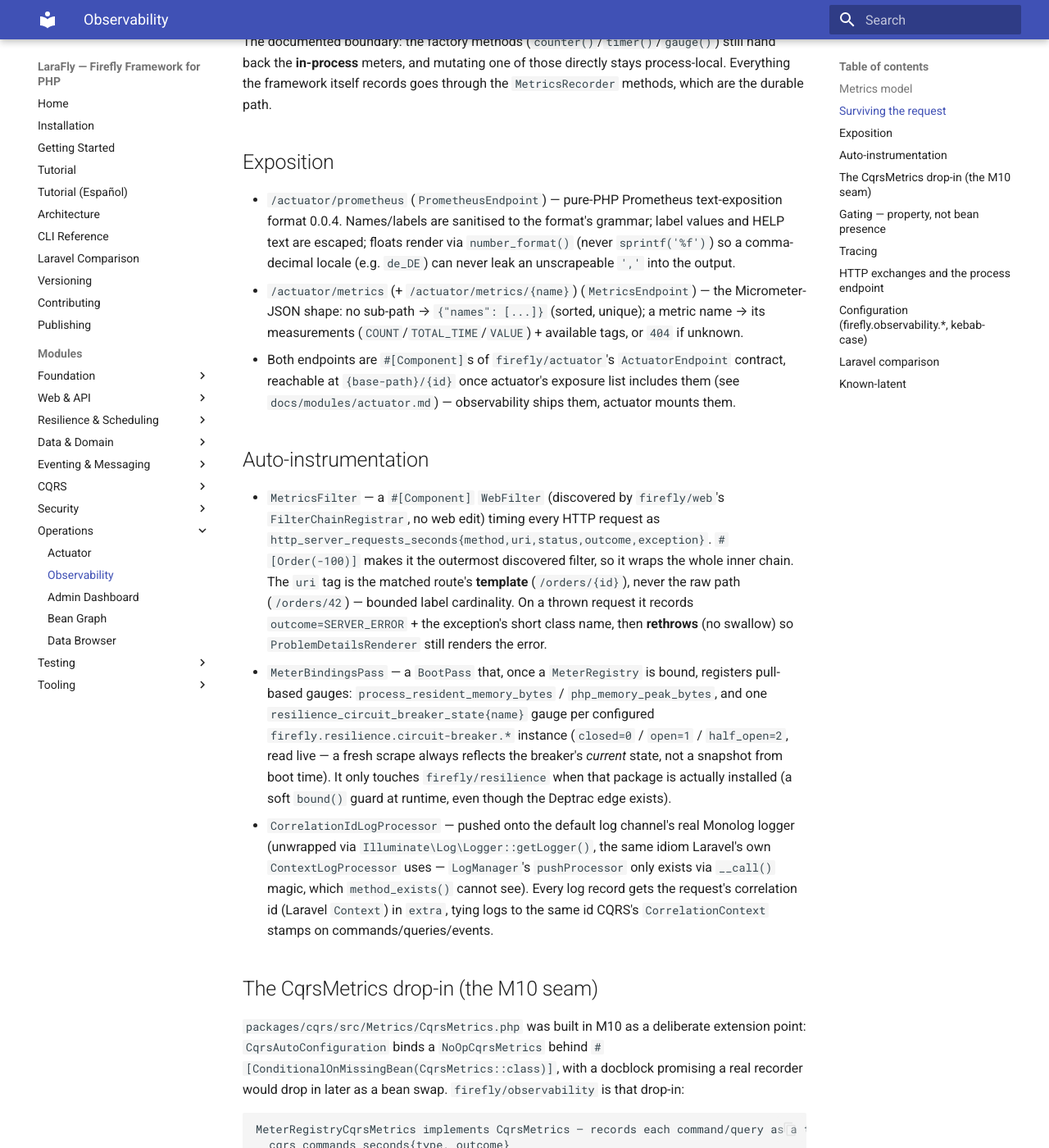
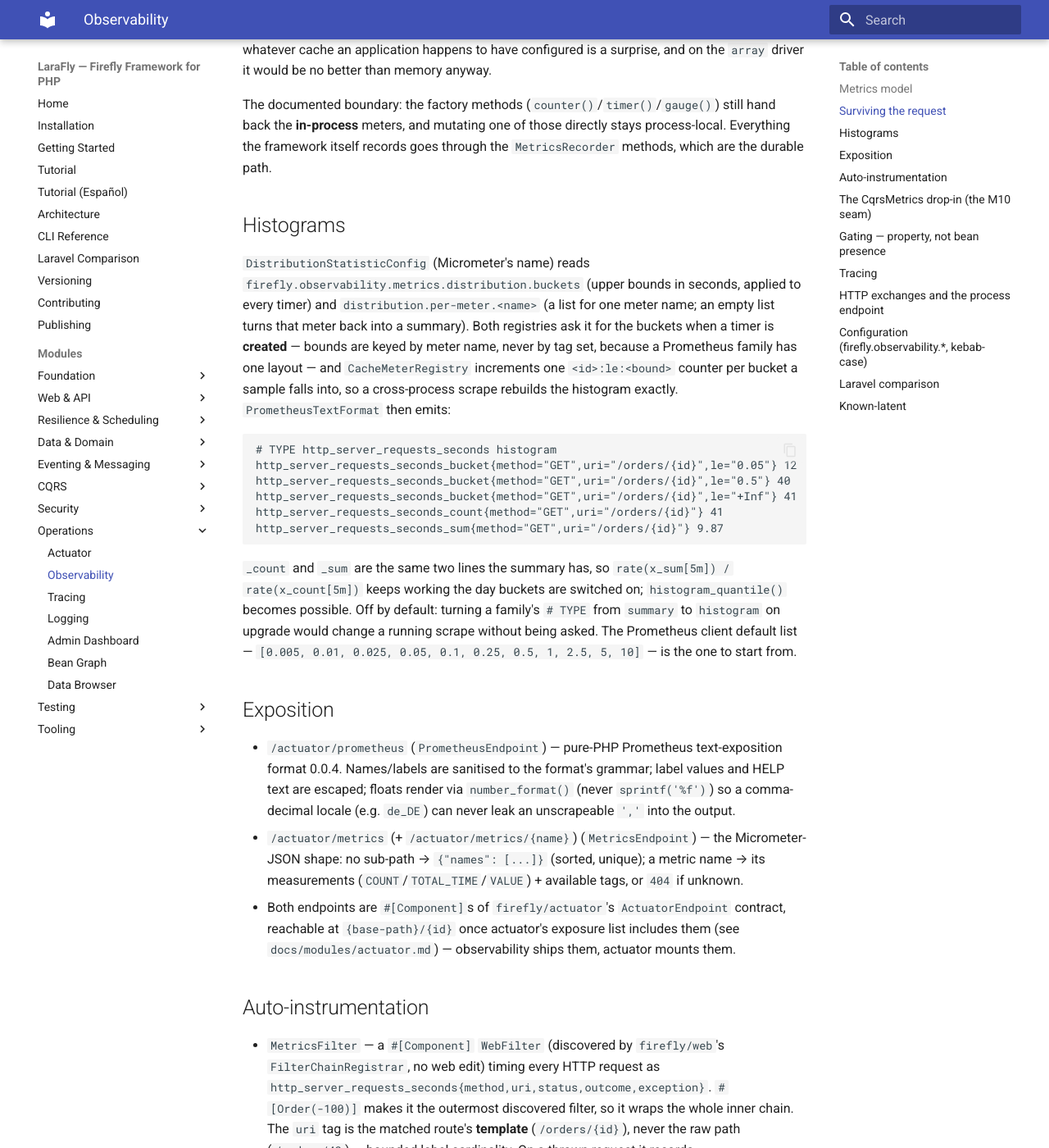
Before and after one commit to fireflyframework/fireflyframework-php, an MkDocs documentation site: the page built from docs/modules/observability.md, in a window 1280 px wide and 1400 px high, scrolled down 1740 px. Shown: the whole window at 82% size. Built offline with MkDocs 1.6.1 and Material for MkDocs 9.7.7, drawn with Linux system fonts in a browser that asks for light colours; some of the changed text lies outside the part shown.

Commit message:
docs(observability): tracing and logging module pages, the histogram section, the config table rows and the wave F changelog entry

````diff
--- a/docs/modules/observability.md
+++ b/docs/modules/observability.md
@@ -4,8 +4,9 @@
 pure-PHP `MeterRegistry` (no `ext-prometheus`, no OpenTelemetry library), a Prometheus 0.0.4 text exposition and a
 Micrometer-JSON `/metrics` endpoint (both mounted on `firefly/actuator`), HTTP auto-instrumentation, the real
 `CqrsMetrics` recorder that drops into the M10 seam, a circuit-breaker gauge, process metrics, correlation-id log
-enrichment, and a `Tracer` port (`NoOpTracer` shipped; the OpenTelemetry adapter lands at SP-7). Gated on one config
-flag, secure-by-default-on, zero boot reflection.
+enrichment, distributed [tracing](tracing.md) (a Spring/OTel-shaped `Tracer` port, an OpenTelemetry adapter, W3C
+`traceparent` over HTTP, CQRS and EDA), trace-aware [structured logging](logging.md), and histogram buckets on
+timers. Gated on one config flag, secure-by-default-on, zero boot reflection.
 
 ## Metrics model
 
@@ -16,7 +17,9 @@
   `setGauge()`), so callers never need the full registry.
 - `SimpleMeterRegistry` — the shipped in-memory implementation of **both** ports, and the default. `Counter`
   (monotonic), `Gauge` (pull-based, backed by a `callable(): float` supplier — sampled at *read* time, not write
-  time), `Timer` (count + total-seconds, exposed as a Prometheus summary — **no** histogram buckets/percentiles yet).
+  time), `Timer` (count + total-seconds, exposed as a Prometheus summary — or as a **histogram** with cumulative
+  `_bucket{le}` lines when its name has buckets in `firefly.observability.metrics.distribution.*`, see
+  [Histograms](#histograms)).
 - `CacheMeterRegistry` — the cross-process implementation of both ports, bound instead when
   `firefly.observability.metrics.store` names a cache store. See [Surviving the request](#surviving-the-request)
   below.
@@ -60,6 +63,30 @@
 meters, and mutating one of those directly stays process-local. Everything the framework itself records goes
 through the `MetricsRecorder` methods, which are the durable path.
 
+## Histograms
+
+`DistributionStatisticConfig` (Micrometer's name) reads `firefly.observability.metrics.distribution.buckets`
+(upper bounds in seconds, applied to every timer) and `distribution.per-meter.<name>` (a list for one meter
+name; an empty list turns that meter back into a summary). Both registries ask it for the buckets when a
+timer is **created** — bounds are keyed by meter name, never by tag set, because a Prometheus family has one
+layout — and `CacheMeterRegistry` increments one `<id>:le:<bound>` counter per bucket a sample falls into, so
+a cross-process scrape rebuilds the histogram exactly. `PrometheusTextFormat` then emits:
+
+```
+# TYPE http_server_requests_seconds histogram
+http_server_requests_seconds_bucket{method="GET",uri="/orders/{id}",le="0.05"} 12
+http_server_requests_seconds_bucket{method="GET",uri="/orders/{id}",le="0.5"} 40
+http_server_requests_seconds_bucket{method="GET",uri="/orders/{id}",le="+Inf"} 41
+http_server_requests_seconds_count{method="GET",uri="/orders/{id}"} 41
+http_server_requests_seconds_sum{method="GET",uri="/orders/{id}"} 9.87
+```
+
+`_count` and `_sum` are the same two lines the summary has, so `rate(x_sum[5m]) / rate(x_count[5m])` keeps
+working the day buckets are switched on; `histogram_quantile()` becomes possible. Off by default: turning a
+family's `# TYPE` from `summary` to `histogram` on upgrade would change a running scrape without being asked.
+The Prometheus client default list — `[0.005, 0.01, 0.025, 0.05, 0.1, 0.25, 0.5, 1, 2.5, 5, 10]` — is the one
+to start from.
+
 ## Exposition
 
 - `/actuator/prometheus` (`PrometheusEndpoint`) — pure-PHP Prometheus text-exposition format 0.0.4. Names/labels are
@@ -87,11 +114,11 @@
   a fresh scrape always reflects the breaker's *current* state, not a snapshot from boot time). It only touches
   `firefly/resilience` when that package is actually installed (a soft `bound()` guard at runtime, even though the
   Deptrac edge exists).
-- `CorrelationIdLogProcessor` — pushed onto the default log channel's real Monolog logger (unwrapped via
-  `Illuminate\Log\Logger::getLogger()`, the same idiom Laravel's own `ContextLogProcessor` uses — `LogManager`'s
-  `pushProcessor` only exists via `__call()` magic, which `method_exists()` cannot see). Every log record gets the
-  request's correlation id (Laravel `Context`) in `extra`, tying logs to the same id CQRS's `CorrelationContext`
-  stamps on commands/queries/events.
+- `CorrelationIdLogProcessor` + `TraceContextLogProcessor` — pushed onto each configured log channel's real Monolog
+  logger (see [Logging](logging.md)): every record gets `correlation_id`, `request_id` and, with tracing on,
+  `trace_id`/`span_id` in `extra`.
+- `TracingFilter` — a `#[Component]` `WebFilter` at `#[Order(-110)]`, the outermost discovered filter, starting a
+  SERVER span per request when tracing is on (see [Tracing](tracing.md)).
 
 ## The CqrsMetrics drop-in (the M10 seam)
 
@@ -128,10 +155,8 @@
 
 ## Tracing
 
-`Tracer { trace(string $name, callable $callback): mixed }` — a minimal span port. M12 ships only `NoOpTracer`
-(runs the callback with no span); instrumentation is written against the interface today so an OpenTelemetry-backed
-adapter can drop in at SP-7 with zero call-site changes — the same "port now, adapter later" shape as the CqrsMetrics
-seam above.
+Moved to its own page: [Tracing](tracing.md) — the port, W3C propagation over HTTP/CQRS/EDA, the OpenTelemetry
+adapter, and every `firefly.observability.tracing.*` key.
 
 ## HTTP exchanges and the process endpoint
 
@@ -144,7 +169,8 @@
 Recording is done by `HttpExchangeFilter` — a `#[Component]` `WebFilter` discovered by web's
 `FilterChainRegistrar`, `#[Order(-100)]`, `#[Lazy]`, gated on its **own**
 `firefly.observability.httpexchanges.enabled` rather than on the metrics flag. Each row carries
-`timestamp`/`method`/`uri`/`status`/`durationMs`/`correlationId`; `uri` is the **route template** where a route
+`timestamp`/`method`/`uri`/`status`/`durationMs`/`correlationId` and, when tracing is on, `traceId` (the SERVER
+span's W3C trace id; omitted otherwise); `uri` is the **route template** where a route
 matched, and otherwise the raw path with the query string dropped, capped at 256 characters. **No request or
 response body is ever retained, and there is no flag to enable one.** Headers are off by default; switching
 `include-headers` on adds a `requestHeaders` object whose credential-bearing entries (`authorization`, `cookie`,
@@ -167,6 +193,10 @@
 | `firefly.observability.metrics.enabled` | `true` | Master gate. Binds `MeterRegistry`/`MetricsRecorder`/`PrometheusTextFormat`/the real `CqrsMetrics`, and survives on the endpoints + `MetricsFilter`. Disabled → `NoOpMetricsRecorder`, the M10 `NoOpCqrsMetrics` stays bound, no `MeterRegistry`, `/prometheus`+`/metrics` unmounted. |
 | `firefly.observability.metrics.store` | `''` | Names a **cache store**. Empty (or no `cache` binding) → the in-process `SimpleMeterRegistry`; a store name → `CacheMeterRegistry` over `cache()->store($name)`, keyed under `firefly:metrics:`. |
 | `firefly.observability.metrics.ttl` | `0` | Expiry in seconds for each cache-backed meter. `0` or less means no expiry. Only consulted when `store` is set. |
+| `firefly.observability.metrics.distribution.buckets` | `[]` | Histogram upper bounds in seconds for every timer. Empty = summaries. |
+| `firefly.observability.metrics.distribution.per-meter` | `[]` | `meter name => list` overrides; an empty list makes that meter a summary. |
+| `firefly.observability.tracing.*` | see [Tracing](tracing.md) | The tracing master gate, exporter, sampler, OTLP and per-instrumentation switches. |
+| `firefly.logging.structured.*` | see [Logging](logging.md) | The structured log format and the channels it applies to. |
 | `firefly.observability.httpexchanges.enabled` | `true` | Gates `HttpExchangeFilter` — i.e. whether anything is recorded. Compared as the literal string `true` by `#[ConditionalOnProperty]`, so `1`/`on`/`yes` count as OFF. The endpoints stay mounted either way and report `"recording": false`. Independent of the metrics gate. |
 | `firefly.observability.httpexchanges.capacity` | `100` | Ring size, clamped to `[1, 10000]`. |
 | `firefly.observability.httpexchanges.store` | `''` | Names a **cache store**. Empty (or no `cache` binding) → the process-local `InMemoryHttpExchangeRecorder`; a store name → `CacheHttpExchangeRecorder` over `cache()->store($name)`, keyed under `firefly:httpexchanges:`, which is what makes the buffer non-empty under PHP-FPM. |
@@ -183,14 +213,14 @@
 | HTTP timing | manual middleware | `MetricsFilter`, auto-discovered, templated-URI tags |
 | CQRS metrics | n/a (no first-party CQRS) | `MeterRegistryCqrsMetrics` — a config-only bean-precedence swap over the M10 `NoOpCqrsMetrics` |
 | Correlation | `Context` alone | `CorrelationIdLogProcessor` ties every log line to the same id CQRS stamps |
-| Tracing | none first-party | `Tracer` port + `NoOpTracer`; OTel adapter deferred to SP-7 |
+| Tracing | none first-party | `Tracer` port, OpenTelemetry adapter, W3C `traceparent` over HTTP/CQRS/EDA — see [Tracing](tracing.md) |
+| Structured logs | a formatter per channel by hand | `firefly.logging.structured.format` = json/ecs/logstash — see [Logging](logging.md) |
 
 ## Known-latent
 
-- **OTLP push / an OpenTelemetry `Tracer` adapter** — SP-7. Today's `NoOpTracer` is a real, callable port with zero
-  span overhead; nothing downstream needs to change when the adapter lands.
-- **Histogram buckets / percentiles** — `Timer` only exposes as a Prometheus *summary* (`_count`/`_sum`); no
-  `histogram_quantile`-friendly buckets yet.
+- **Percentiles / client-side quantiles** — timers offer fixed buckets (what Prometheus aggregates across
+  processes); there is no sliding-window percentile summary.
+- **OTLP metrics push** — spans export over OTLP; metrics are pull-only (`/actuator/prometheus`).
 - **Multiprocess aggregation is opt-in, and partial.** `firefly.observability.metrics.store` gives counters,
   timers and set-gauges cross-process totals through the cache (see [Surviving the
   request](#surviving-the-request)); without it, `SimpleMeterRegistry` exposes only the calling process's own
--- a/mkdocs.yml
+++ b/mkdocs.yml
@@ -60,6 +60,8 @@
       - Operations:
           - Actuator: modules/actuator.md
           - Observability: modules/observability.md
+          - Tracing: modules/tracing.md
+          - Logging: modules/logging.md
           - Admin Dashboard: modules/admin.md
           - Bean Graph: modules/bean-graph.md
           - Data Browser: modules/data-browser.md
````
Also changed, not shown: CHANGELOG.md (+37 -0 lines), README.md (+3 -1 lines), docs/index.md (+1 -1 lines), docs/modules/cqrs.md (+3 -0 lines), docs/modules/eda.md (+9 -0 lines), docs/modules/logging.md (added, +98 -0 lines), docs/modules/testing.md (+1 -1 lines), docs/modules/tracing.md (added, +147 -0 lines).
